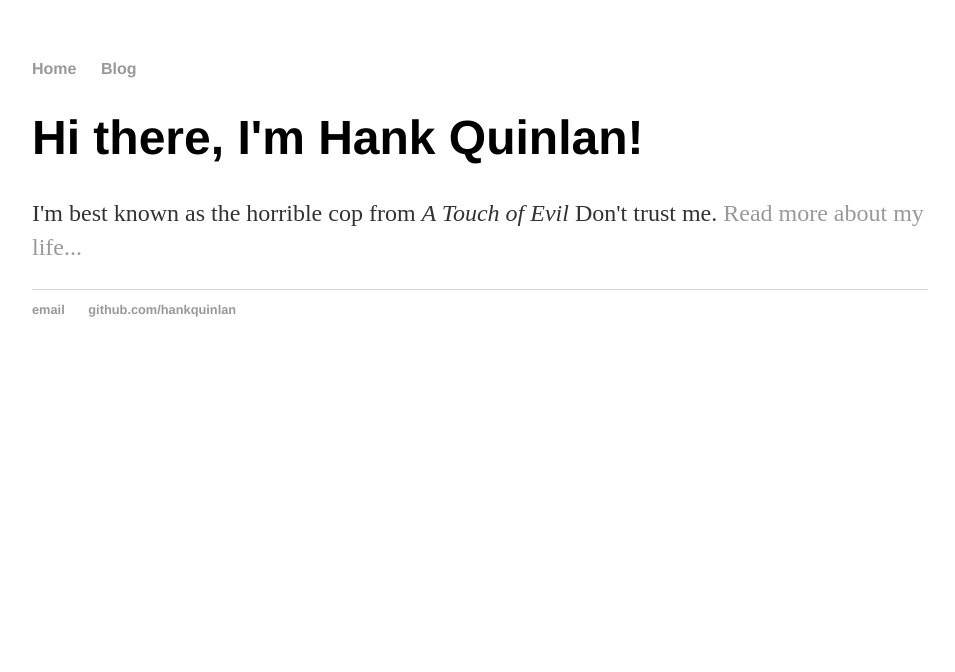
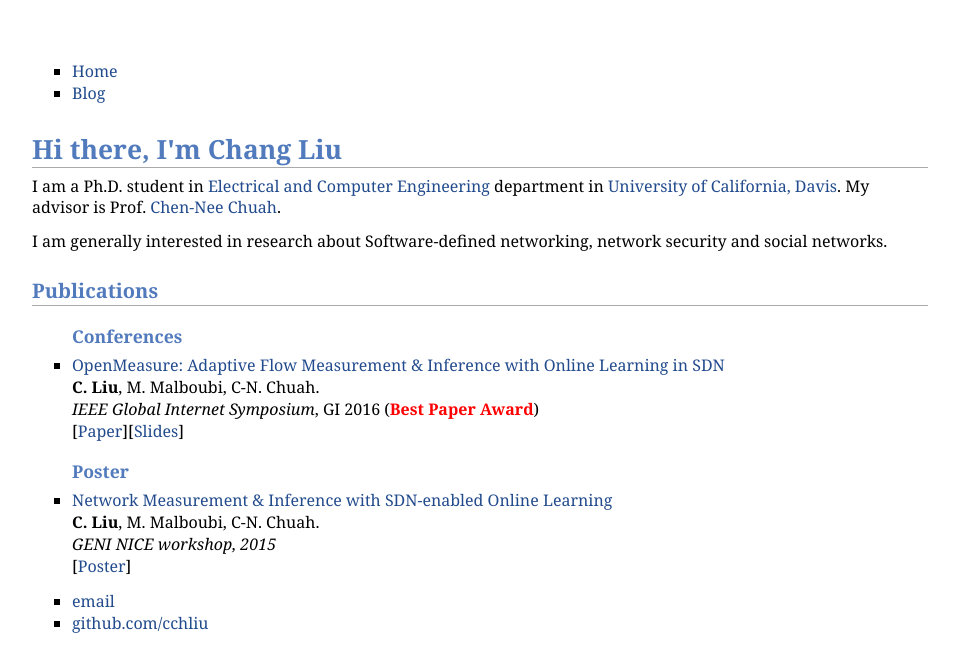
Before and after one commit to cchliu/cchliu.github.io, a Jekyll site: the page index.html, which Jekyll copies as it is, in a window 1280 px wide. Shown: the top 672 px of the page, without its empty margins (160-1115 px from the left). Built offline with Jekyll 4.4.1, drawn with Linux system fonts in a browser that asks for light colours.

Commit message:
changs personal website

```diff
--- a/index.html
+++ b/index.html
@@ -1,9 +1,9 @@
 <!DOCTYPE html>
-<html>
+<htmllslslslsllslsl
 	<head>
-		<title>Hank Quinlan, Horrible Cop</title>
+		<title>Chang Liu</title>
 		<!-- link to mian stylesheet -->
-		<link rel="stylesheet" type="text/css" href="/css/main.css">
+		<link rel="stylesheet" type="text/css" href="./css/jemdoc.css">
 	</head>
 	<body>
 		<nav>
@@ -14,14 +14,31 @@
 		</nav>
 		<div class="container">
     		<div class="blurb">
-        		<h1>Hi there, I'm Hank Quinlan!</h1>
-				<p>I'm best known as the horrible cop from <em>A Touch of Evil</em> Don't trust me. <a href="/about">Read more about my life...</a></p>
+        		<h1>Hi there, I'm Chang Liu</h1>
+				<p>I am a Ph.D. student in <a href="http://www.ece.ucdavis.edu/">Electrical and Computer Engineering</a> department in <a href="https://www.ucdavis.edu/">University of California, Davis</a>. My advisor is Prof. <a href="http://rubinet.ece.ucdavis.edu/people/chuah/bio.html">Chen-Nee Chuah</a>.</p>
+                <p>I am generally interested in research about Software-defined networking, network security and social networks.
+
+               <h2>Publications</h2>
+               <ul>
+                    <h3> Conferences</h3>
+                    <li>
+                        <a> OpenMeasure: Adaptive Flow Measurement & Inference with Online Learning in SDN<br></a>
+                        <b>C. Liu</b>, M. Malboubi, C-N. Chuah.<br>
+                        <em> IEEE Global Internet Symposium</em>, GI 2016 (<b><font color="red">Best Paper Award</font></b>)<br>
+                        [<a href = "./papers/2016GI_openmeasure.pdf">Paper</a>][<a href="./papers/2016GI_slide.pptx">Slides</a>]
+                    <h3> Poster</h3>
+                    <li>
+                        <a> Network Measurement & Inference with SDN-enabled Online Learning<br></a>
+                        <b>C. Liu</b>, M. Malboubi, C-N. Chuah.<br>
+                        <em> GENI NICE workshop, 2015</em><br>
+                        [<a href = "./papers/GENI_NICE.pdf">Poster</a>]
+
     		</div><!-- /.blurb -->
 		</div><!-- /.container -->
 		<footer>
     		<ul>
-        		<li><a href="mailto:hankquinlanhub@gmail.com">email</a></li>
-        		<li><a href="https://github.com/hankquinlan">github.com/hankquinlan</a></li>
+        		<li><a href="mailto:cchliu@ucdavis.edu">email</a></li>
+        		<li><a href="https://github.com/cchliu">github.com/cchliu</a></li>
 			</ul>
 		</footer>
 	</body>
```
